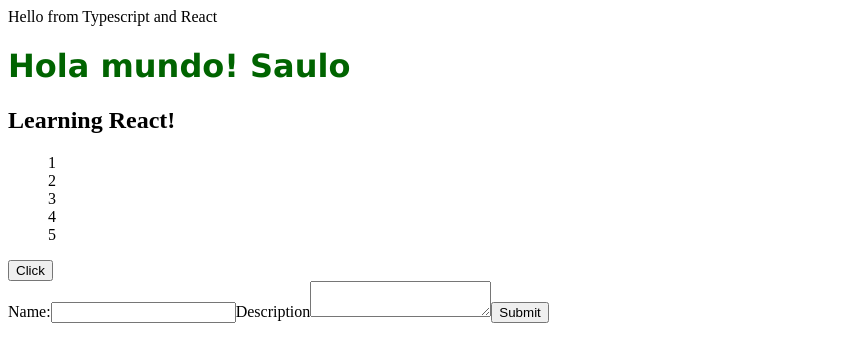
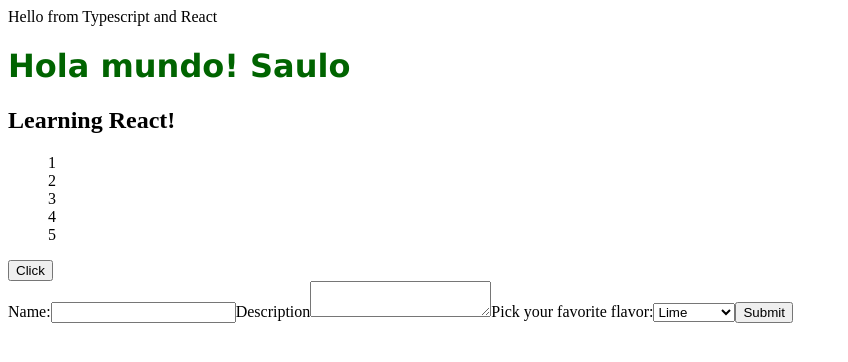
Before and after one commit to smashraid/Alexandria, a React app: page / in a window 1280 px wide. Shown: the top 362 px of the page, without its empty margins (0-848 px from the left). Built offline with nearby package versions, Linux system fonts and the light colour scheme.

Commit message:
- Add Select element

```diff
--- a/src/components/Form.tsx
+++ b/src/components/Form.tsx
@@ -7,6 +7,7 @@ interface FormProps {
 interface FormState {
     value: string;
     description: string;
+    flavor: string;
 }
 
 export class NameForm extends React.Component<FormProps, FormState> {
@@ -14,9 +15,12 @@ export class NameForm extends React.Component<FormProps, FormState> {
         super(props)
         this.state = {
             value: "",
-            description: ""
+            description: "",
+            flavor: "lime"
         };
         this.handleChange = this.handleChange.bind(this);
+        this.handleTexAreaChange = this.handleTexAreaChange.bind(this);
+        this.handleSelectChange = this.handleSelectChange.bind(this);
         this.handleSubmit = this.handleSubmit.bind(this);
     }
 
@@ -30,8 +34,13 @@ export class NameForm extends React.Component<FormProps, FormState> {
         this.setState({ description: e.target.value.toUpperCase() });
     }
 
+    handleSelectChange = (e: React.ChangeEvent<HTMLSelectElement>) => {
+        console.log(e.target.name, e.target.value)
+        this.setState({ flavor: e.target.value.toUpperCase() });
+    }
+
     handleSubmit = (e: React.FormEvent<HTMLFormElement>) => {
-        alert("a name was submitted: " + this.state.value);
+        alert(`form was submitted: ${JSON.stringify(this.state)}`);
         e.preventDefault();
     }
 
@@ -46,6 +55,15 @@ export class NameForm extends React.Component<FormProps, FormState> {
                     Description
                     <textarea name="description" value={this.state.description} onChange={this.handleTexAreaChange} ></textarea>
                 </label>
+                <label>
+                    Pick your favorite flavor:
+                    <select name="flavor" value={this.state.flavor} onChange={this.handleSelectChange} >
+                        <option value="grapefruit">Grapefruit</option>
+                        <option value="lime">Lime</option>
+                        <option value="coconut">Coconut</option>
+                        <option value="mango">Mango</option>
+                    </select>
+                </label>
                 <input type="submit" value="Submit" />
             </form>
         );
```
